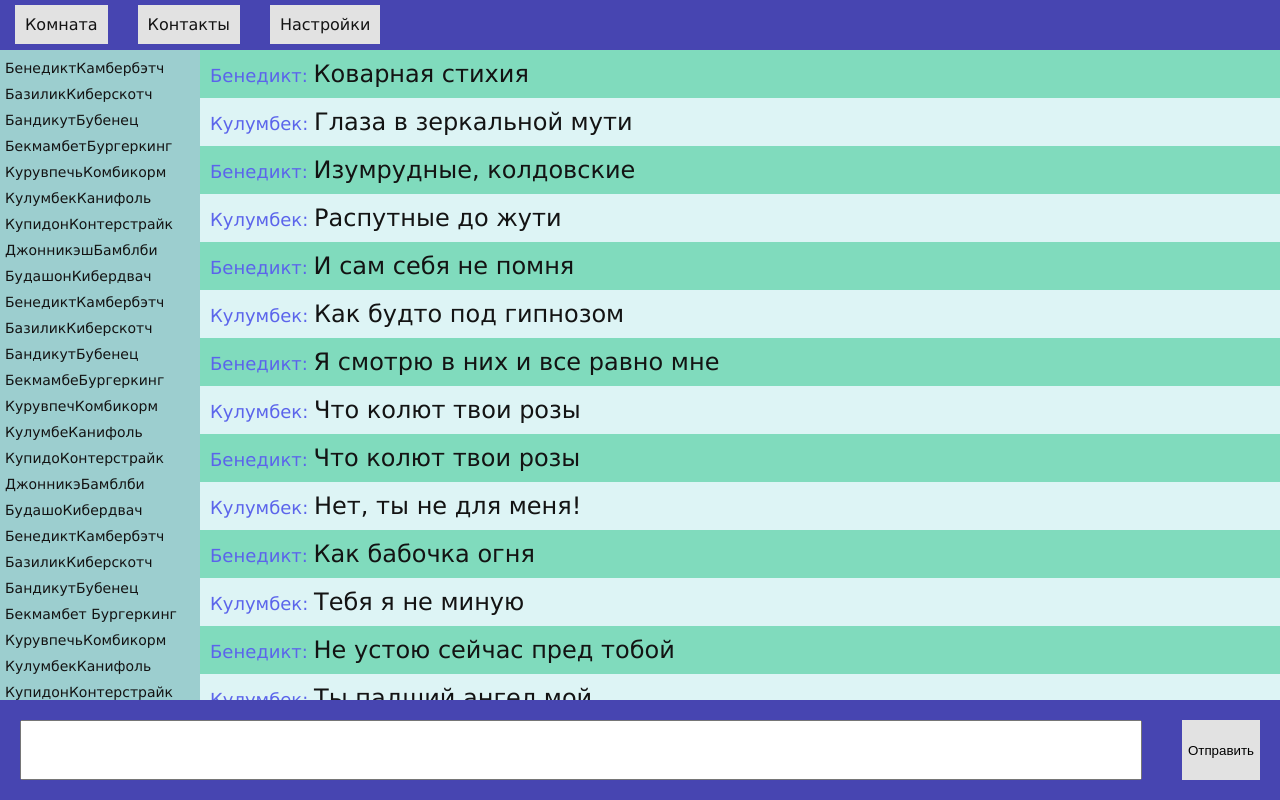
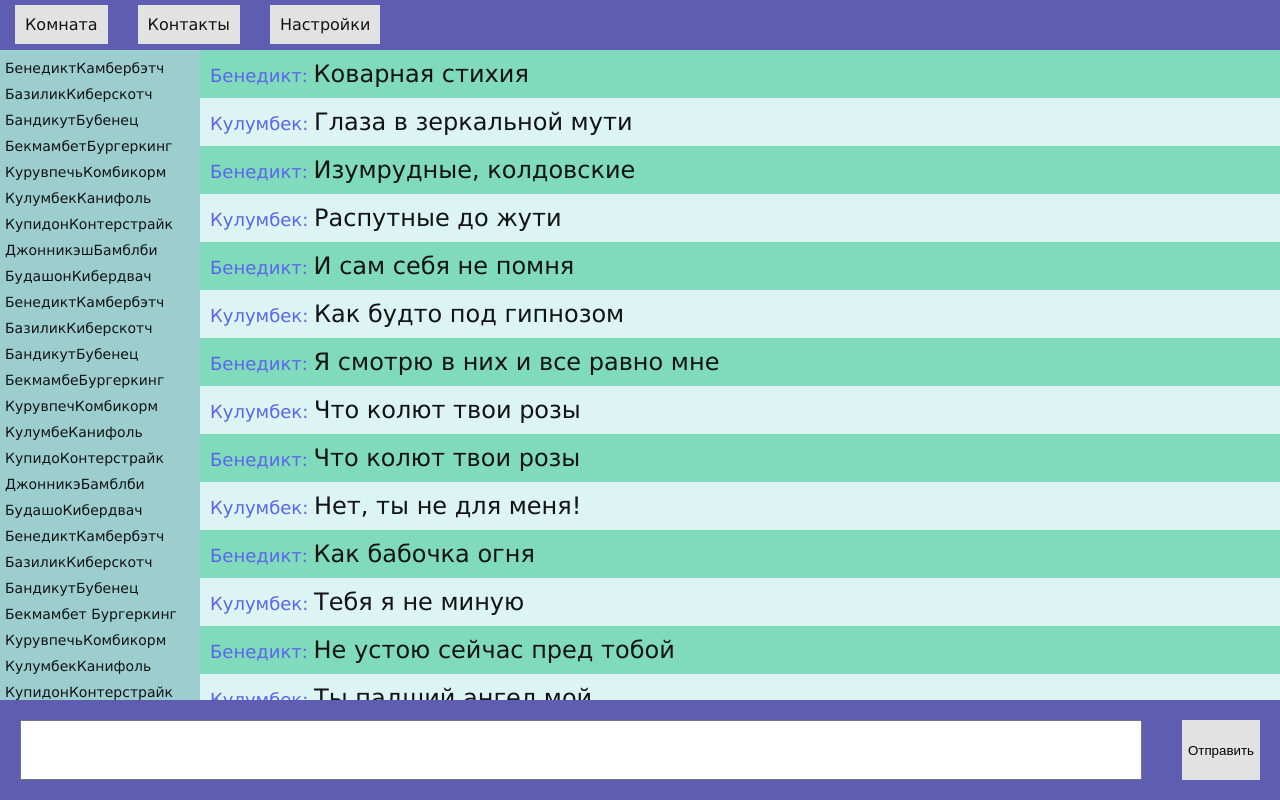
Before and after one commit to quantumVector/chat-for-plarson, a plain HTML site: page index.html in a window 1280 px wide. Drawn offline with Linux system fonts and the light colour scheme.

Commit message:
Добавлен файл colors.less

```diff
--- /dev/null
+++ b/less/colors.less
@@ -0,0 +1 @@
+@color-theme: rgb(95, 93, 177);
--- a/less/footer.less
+++ b/less/footer.less
@@ -3,7 +3,7 @@
   display: flex;
   justify-content: flex-start;
   min-height: 100px;
-  background-color: rgb(71, 69, 177);
+  background-color: @color-theme;
   &__input {
     width: 90%;
     margin: 20px;
--- a/less/header.less
+++ b/less/header.less
@@ -1,7 +1,7 @@
 .header {
   grid-area: header;
   min-height: 50px;
-  background-color: rgb(71, 69, 177);
+  background-color: @color-theme;
   &__list {
     display: flex;
     justify-content: flex-start;
--- a/less/style.less
+++ b/less/style.less
@@ -1,5 +1,6 @@
 @import "general";
 @import "grid";
+@import "colors";
 
 @import "header";
 @import "users";
```
Also changed, not shown: css/style.css.
